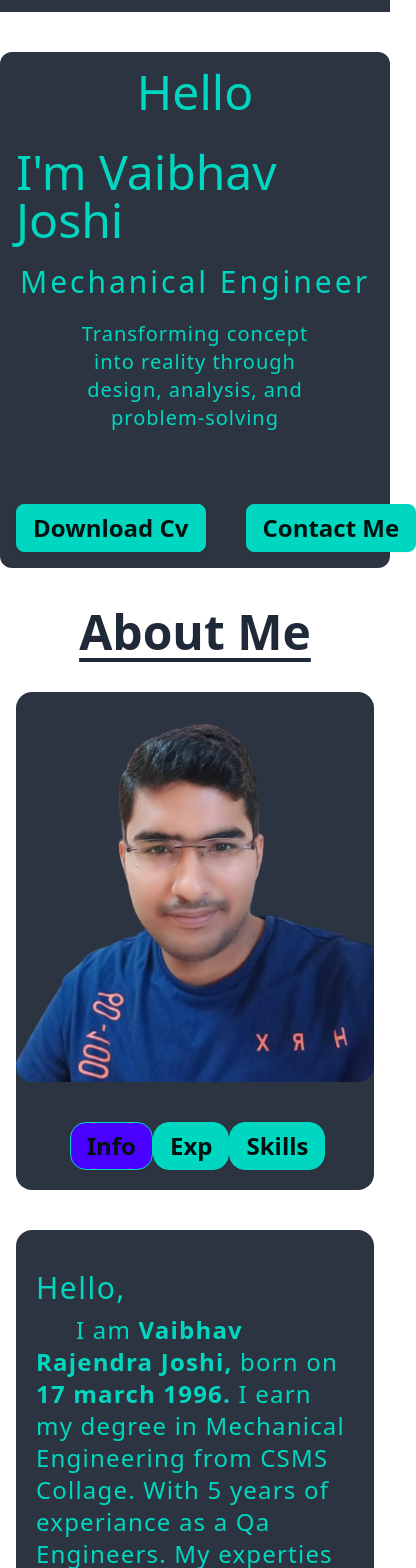
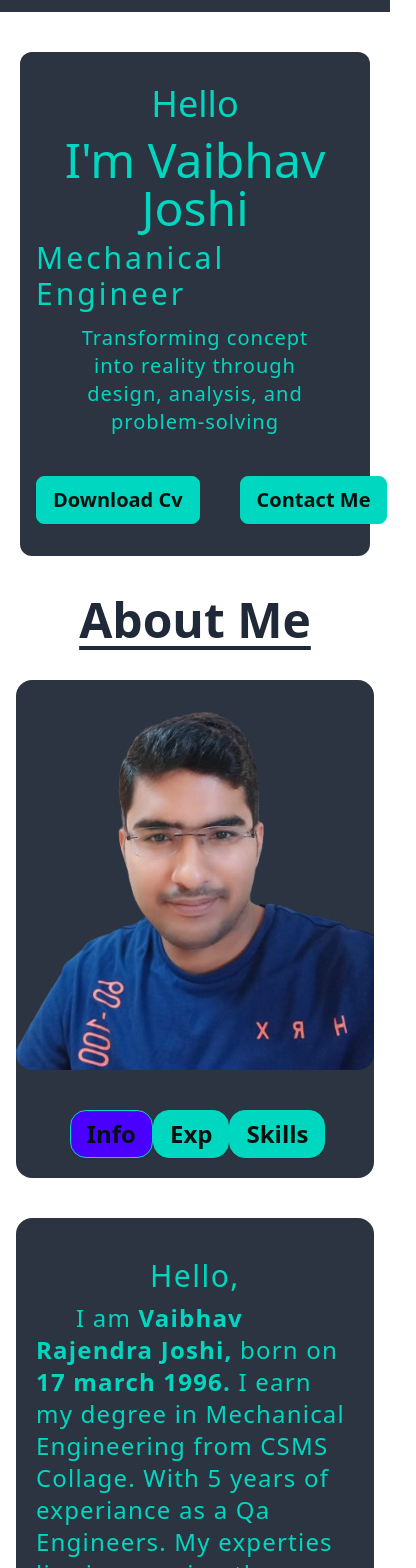
Before and after one commit to nikhjos/vaibhav-portfolio, a React (Vite) app: page / in a window 390 px wide. Shown: the part 60-1628 px from the top of the page, 416 px wide, since content can reach past the window. Built offline with nearby package versions, Linux system fonts and the light colour scheme.

Commit message:
semi final commit

```diff
--- a/src/component/About.jsx
+++ b/src/component/About.jsx
@@ -68,16 +68,15 @@ const About = () => {
         </div>
         <div className="right-about   bg-neutral rounded-2xl text-accent   mx-auto w-[55%] h-full px-5 grid grid-cols-1 place-items-center max-sm:w-full max-sm:py-10 ">
           <div className={showInfo ? "info  w-full" : "hidden"}>
-            <p className="text-3xl tracking-wider leading-2 ">Hello,</p>
+            <p className="text-3xl tracking-wider text-center leading-2 ">
+              Hello,
+            </p>
             <p className="tracking-wider leading-2 mt-2 text-2xl text-left indent-10">
               I am <b> Vaibhav Rajendra Joshi,</b> born on{" "}
               <b> 17 march 1996.</b> I earn my degree in Mechanical Engineering
               from CSMS Collage. With 5 years of experiance as a Qa Engineers.
               My experties lies in ensuring the precision and quality of Heat
-              Treatment processes. i've actively contributed to Lead supplier
-              relations, negotiating contracts, and monitoring performances.
-              Commited to upholding the highest standard, I thrive in optimizing
-              heat treatment methodologies for enhanced product performance
+              Treatment processes.
             </p>
           </div>
 
--- a/src/component/Hero.jsx
+++ b/src/component/Hero.jsx
@@ -5,25 +5,31 @@ import HeroImg from "../assets/hero.svg";
 const Hero = () => {
   return (
     <section className=" mt-10  " id="Home">
-      <div className="mx-auto max-w-7xl px-4 py-4 bg-neutral text-accent rounded-xl flex flex-col gap-x-5 sm:flex-row justify-between items-center h-4/5 ">
-        <div className="flex flex-col gap-y-8 max-sm:items-center ">
-          <p className="text-5xl ">Hello</p>
-          <h1 className="text-7xl  max-sm:text-5xl">
+      <div className="mx-auto max-w-7xl px-4 py-8 bg-neutral text-accent rounded-xl flex flex-col gap-x-5 sm:flex-row justify-between items-center h-4/5 max-sm:mx-5 ">
+        <div className="flex flex-col  max-sm:items-center ">
+          <p className="text-5xl mb-5 max-sm:text-4xl max-sm:mb-3 ">Hello</p>
+          <h1 className="text-7xl mb-5 text-center max-sm:text-5xl max-sm:mb-2">
             I'm Vaibhav <span className="text-accent">Joshi</span>
           </h1>
-          <h3 className="text-3xl  tracking-widest leading-3">
+          <h3 className="text-3xl mb-5 tracking-widest leading-3 max-sm:text-3xl max-sm:mb-3">
             Mechanical Engineer
           </h3>
-          <p className="text-xl tracking-wider max-w-xl mb-10 max-sm:w-3/4 max-sm:text-center">
+          <p className="text-xl tracking-wider max-w-xl mb-10 max-sm:w-3/4 max-sm:text-center max-sm:text-1xl">
             Transforming concept into reality through design, analysis, and
             problem-solving
           </p>
 
           <div className="btn-container flex  justify-start gap-x-10">
-            <button type="button" className="btn btn-accent text-2xl">
+            <button
+              type="button"
+              className="btn btn-accent text-2xl max-sm:text-xl"
+            >
               Download Cv
             </button>
-            <button type="button" className="btn btn-accent text-2xl">
+            <button
+              type="button"
+              className="btn btn-accent text-2xl max-sm:text-xl"
+            >
               <a href="#Contact">Contact Me</a>
             </button>
           </div>
--- a/src/component/Linkbar.jsx
+++ b/src/component/Linkbar.jsx
@@ -5,7 +5,7 @@ import { FaTimes } from "react-icons/fa";
 const Linkbar = ({ showBar, setShowBar }) => {
   return (
     <nav className="bg-neutral opacity-1  fixed top-0 right-0 w-2/4 h-lvh max-h-screen  flex justify-center  ">
-      <div className="fixed top-4 right-4 text-red-900">
+      <div className="fixed top-4 right-4 text-accent">
         <button
           type="button"
           onClick={() => setShowBar(!showBar)}
--- a/src/component/Navbar.jsx
+++ b/src/component/Navbar.jsx
@@ -19,8 +19,8 @@ const Navbar = () => {
             {showBar ? "" : <FaBars />}
           </button>
 
-          <div>
-            {showBar && <Linkbar showBar={showBar} setShowBar={setShowBar} />}
+          <div className={showBar ? "active" : " hidden"}>
+            <Linkbar showBar={showBar} setShowBar={setShowBar} />
           </div>
         </div>
 
```
